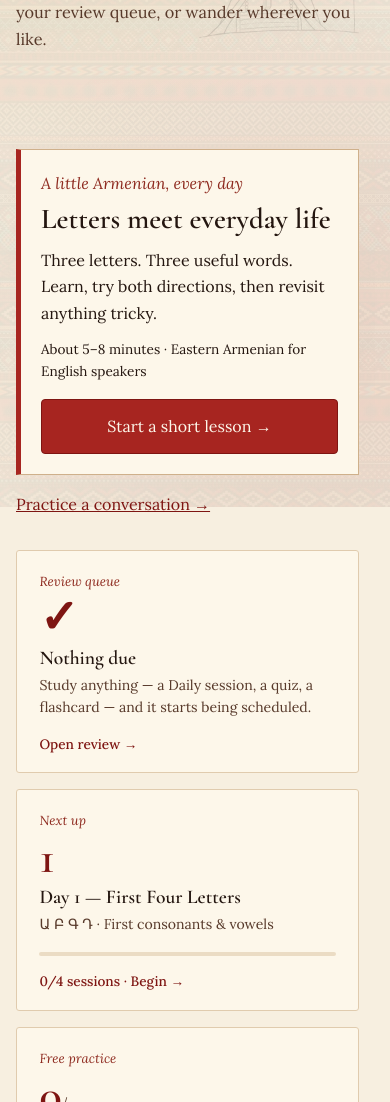
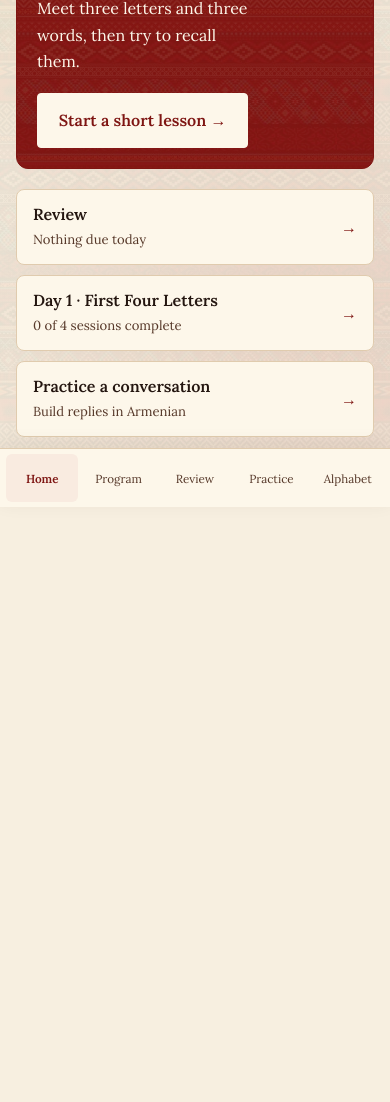
Before and after one commit to pailozka/hayeren, a plain HTML site: page index.html in a window 390 px wide. Shown: the part 337-1439 px from the top of the page. After the commit the page ends 1001 px from the top, so only its background shows below. Drawn offline with nearby package versions, Linux system fonts and the light colour scheme.

Commit message:
Simplify mobile navigation and focus the learning dashboard

```diff
--- a/css/main.css
+++ b/css/main.css
@@ -188,22 +188,6 @@ body::after {
   gap: 0.15rem 0.4rem;
 }
 
-/* Below the wrap breakpoint, nine tabs wrapping to a third line pushes page
-   content down unpredictably. A single scrollable row reads as one control
-   (swipe to see more) instead of a layout that shifts per page. */
-@media (max-width: 720px) {
-  .nav-tabs {
-    flex-wrap: nowrap;
-    overflow-x: auto;
-    max-width: 100%;
-    padding-bottom: 2px;
-    scrollbar-width: thin;
-    -webkit-overflow-scrolling: touch;
-  }
-
-  .tab-btn { flex: 0 0 auto; }
-}
-
 .tab-btn {
   position: relative;
   background: none;
@@ -285,24 +269,6 @@ h1, h2, h3, h4 {
 .dash-head {
   position: relative;
   margin-bottom: 2.5rem;
-  min-height: 190px;
-}
-
-/* Tatik-Papik — "We Are Our Mountains", Stepanakert. Set as a watermark
-   behind the greeting rather than as a framed picture. */
-.dash-head::after {
-  content: '';
-  position: absolute;
-  top: -0.5rem;
-  right: 0;
-  width: min(300px, 42vw);
-  aspect-ratio: 554 / 430;
-  background-image: url('../images/tatik-papik.png');
-  background-size: contain;
-  background-repeat: no-repeat;
-  background-position: top right;
-  opacity: 0.14;
-  pointer-events: none;
 }
 
 .dash-head h1 {
@@ -321,90 +287,6 @@ h1, h2, h3, h4 {
   font-size: 1.02rem;
   color: var(--ink-mid);
   max-width: 56ch;
-}
-
-/* -- The three ways in -- */
-.dash-primary {
-  display: grid;
-  grid-template-columns: repeat(auto-fit, minmax(250px, 1fr));
-  gap: 1rem;
-  margin-bottom: 3rem;
-}
-
-.dash-card {
-  position: relative;
-  display: flex;
-  flex-direction: column;
-  align-items: flex-start;
-  gap: 0.3rem;
-  text-align: left;
-  background: var(--surface);
-  border: 1px solid var(--border);
-  border-radius: 3px;
-  padding: 1.4rem 1.4rem 1.2rem;
-  font-family: var(--serif-body);
-  color: var(--ink);
-  cursor: pointer;
-  transition: border-color 0.2s, transform 0.2s, box-shadow 0.2s;
-}
-
-.dash-card:hover {
-  border-color: var(--border-firm);
-  transform: translateY(-2px);
-  box-shadow: 0 10px 26px -18px rgba(42, 26, 15, 0.45);
-}
-
-/* The lead card carries the gold-leaf edge */
-.dash-card.lead {
-  background: linear-gradient(165deg, var(--apricot-wash), var(--surface) 60%);
-  border-color: var(--apricot-light);
-}
-
-.dash-card.lead::before {
-  content: '';
-  position: absolute;
-  inset: 0 auto 0 0;
-  width: 3px;
-  background: linear-gradient(var(--apricot), var(--rubric));
-  border-radius: 3px 0 0 3px;
-}
-
-.dash-card-kicker {
-  font-style: italic;
-  font-size: 0.82rem;
-  color: var(--rubric);
-}
-
-.dash-card-figure {
-  font-family: var(--serif-display);
-  font-size: 2.9rem;
-  font-weight: 600;
-  line-height: 1;
-  color: var(--apricot-deep);
-}
-
-.dash-card-figure span {
-  font-size: 1.1rem;
-  color: var(--ink-mid);
-}
-
-.dash-card-title {
-  font-family: var(--serif-display);
-  font-size: 1.22rem;
-  font-weight: 600;
-}
-
-.dash-card-note {
-  font-size: 0.88rem;
-  color: var(--ink-mid);
-  line-height: 1.55;
-}
-
-.dash-card-go {
-  margin-top: 0.7rem;
-  font-size: 0.85rem;
-  font-weight: 500;
-  color: var(--apricot-deep);
 }
 
 .dash-progress {
@@ -448,18 +330,6 @@ h1, h2, h3, h4 {
   font-size: 0.82rem;
   font-style: italic;
   color: var(--ink-mid);
-}
-
-/* -- Sections -- */
-.dash-section { margin-bottom: 3rem; }
-
-.dash-section > h2 {
-  font-size: 1.4rem;
-  margin-bottom: 1.1rem;
-  padding-bottom: 0.6rem;
-  background-image: var(--interlace);
-  background-repeat: repeat-x;
-  background-position: bottom left;
 }
 
 .dash-blocks {
@@ -1982,13 +1852,10 @@ main:focus { outline: none; }
 .phrase-card.expanded .phrase-details, .rv-back.visible { max-height: none; }
 .skip-link { position: fixed; top: -100px; left: 1rem; z-index: 100; background: var(--surface); padding: .75rem; }
 .skip-link:focus { top: 1rem; }
-.lesson-launch { display: flex; align-items: center; justify-content: space-between; gap: 2rem; padding: clamp(1.25rem, 3vw, 2rem); margin: 0 0 2rem; border: 1px solid var(--border-firm); border-left: 5px solid var(--apricot); background: var(--surface); }
 .lesson-launch h2 { font-size: clamp(1.8rem, 4vw, 2.5rem); line-height: 1.2; margin: .35rem 0 .65rem; }
 .lesson-eyebrow { color: var(--rubric); font-style: italic; }
-.lesson-caption { display: block; margin-top: .75rem; font-size: .85rem; }
 .lesson-primary { background: var(--apricot); color: var(--surface); border: 1px solid var(--apricot-deep); border-radius: 4px; font: inherit; padding: .85rem 1.3rem; cursor: pointer; min-height: 48px; }
 .lesson-primary:hover { background: var(--apricot-deep); }
-.lesson-launch .lesson-primary { flex-shrink: 0; }
 .lesson-shell { max-width: 760px; margin: auto; padding: 2rem clamp(1rem, 4vw, 2rem) max(3rem, env(safe-area-inset-bottom)); }
 .lesson-toolbar { display: flex; justify-content: space-between; align-items: center; gap: 1rem; font-size: .85rem; margin-bottom: 1.5rem; }
 .lesson-progress { width: 100%; height: 8px; accent-color: var(--apricot); display: block; margin-bottom: 1.5rem; }
@@ -2011,7 +1878,6 @@ main:focus { outline: none; }
 .lesson-feedback { min-height: 4.5rem; padding: 1rem 0; }
 .lesson-summary { display: flex; gap: 1rem; flex-wrap: wrap; font-size: 1.6rem; margin: 1rem 0; }
 @media (max-width: 720px) {
-  .lesson-launch { align-items: stretch; flex-direction: column; gap: 1rem; }
   .app-nav { gap: .5rem; }
   .nav-tabs { width: 100%; }
   .lesson-toolbar { align-items: start; }
@@ -2021,8 +1887,7 @@ main:focus { outline: none; }
 
 .session-tag, .session-meta, .session-title-main { display: block; }
 
-.dialogue-launch { margin: -1rem 0 2rem; }
-.dialogue-launch a, .dialogue-stage summary { color: var(--apricot-deep); }
+.dialogue-stage summary { color: var(--apricot-deep); }
 #dialogueHeading { font-family: var(--serif-display); font-size: clamp(2rem, 6vw, 3rem); line-height: 1.15; margin: .65rem 0; }
 .dialogue-list { display: grid; gap: .75rem; margin-top: 1.5rem; }
 .dialogue-list button { text-align: left; }
@@ -2038,3 +1903,106 @@ main:focus { outline: none; }
 .dialogue-selection { min-height: 3rem; border-bottom: 1px solid var(--border); padding: .7rem 0; }
 .dialogue-actions button:disabled { opacity: .55; cursor: default; }
 #dialogueFeedback { margin-top: .75rem; }
+
+/* Home and mobile navigation */
+.carpet-band { height: 14px; margin-bottom: 0; }
+.dash-head { min-height: 0; margin-bottom: 1.5rem; }
+.dash-head p { margin-top: .35rem; font-size: .9rem; }
+.lesson-launch {
+  position: relative;
+  isolation: isolate;
+  display: grid;
+  grid-template-columns: minmax(0, 1fr) 210px;
+  gap: 1rem;
+  overflow: hidden;
+  background: var(--apricot-deep);
+  color: var(--surface);
+  border: 1px solid var(--apricot-deep);
+  border-radius: 12px;
+  padding: clamp(1.25rem, 4vw, 2.75rem);
+  margin-bottom: 1.25rem;
+}
+.lesson-launch::before {
+  content: '';
+  position: absolute;
+  inset: 0;
+  z-index: -1;
+  opacity: .13;
+  background: url('../images/pattern-tile.jpg') repeat;
+  mix-blend-mode: screen;
+}
+.lesson-launch h2 { color: inherit; font-size: clamp(2rem, 5vw, 3.4rem); }
+.lesson-launch .lesson-eyebrow { color: #f8d79b; }
+.lesson-launch .lesson-primary {
+  display: block;
+  margin-top: 1.15rem;
+  color: var(--apricot-deep);
+  background: var(--surface);
+  border-color: var(--surface);
+  font-weight: 600;
+}
+.lesson-launch .lesson-primary:hover { background: var(--surface2); }
+.lesson-launch :focus-visible { outline-color: var(--surface); }
+.lesson-launch-copy { max-width: 34rem; }
+.lesson-launch-art { width: 100%; height: auto; max-height: 210px; object-fit: contain; filter: drop-shadow(0 8px 14px #39131080); }
+.lesson-launch-progress { display: block; width: min(100%, 16rem); height: .55rem; margin-top: .7rem; accent-color: #f8d79b; }
+.dash-primary { display: grid; grid-template-columns: repeat(3, minmax(0, 1fr)); gap: .65rem; margin-bottom: 1.5rem; }
+.study-link {
+  display: flex;
+  gap: .5rem;
+  align-items: center;
+  justify-content: space-between;
+  background: var(--surface);
+  border: 1px solid var(--border);
+  border-radius: 8px;
+  color: var(--ink);
+  text-decoration: none;
+  font: inherit;
+  text-align: left;
+  padding: .85rem 1rem;
+  min-height: 60px;
+  cursor: pointer;
+}
+.study-link:hover { border-color: var(--apricot); }
+.study-title, .study-note { display: block; }
+.study-title { font-weight: 600; line-height: 1.35; }
+.study-note { font-size: .82rem; color: var(--ink-mid); margin-top: .2rem; }
+.study-arrow { color: var(--apricot-deep); }
+.dash-details { border-top: 1px solid var(--border); }
+.dash-details summary { cursor: pointer; padding-block: .8rem; font-family: var(--serif-display); font-size: 1.4rem; font-weight: 600; }
+.dash-history { margin-top: 1rem; }
+.dash-history a { color: var(--apricot-deep); }
+.practice-hub header { margin-bottom: 1.5rem; }
+.practice-hub h1 { font-size: clamp(2.5rem, 6vw, 3.8rem); }
+.practice-hub header p { margin-top: .45rem; color: var(--ink-mid); }
+.practice-hub .dash-jump { grid-template-columns: repeat(auto-fit, minmax(min(100%, 250px), 1fr)); }
+
+@media (max-width: 720px) {
+  .app-nav { position: static; padding-block: max(.75rem, env(safe-area-inset-top)) .75rem; backdrop-filter: none; }
+  .app-nav::after { display: none; }
+  .nav-tabs {
+    position: fixed;
+    z-index: 40;
+    inset: auto 0 0;
+    display: grid;
+    grid-template-columns: repeat(5, minmax(0, 1fr));
+    gap: 0;
+    overflow: visible;
+    padding: .3rem max(.25rem, env(safe-area-inset-right)) max(.3rem, env(safe-area-inset-bottom)) max(.25rem, env(safe-area-inset-left));
+    background: var(--surface);
+    border-top: 1px solid var(--border);
+    box-shadow: 0 -4px 18px #39231212;
+  }
+  .tab-btn { min-width: 0; min-height: 48px; margin: 0 2px; border: 0; border-radius: 6px; padding: .55rem .1rem; font-size: clamp(.73rem, 2.25vw, .86rem); }
+  .tab-btn.active { background: var(--apricot-wash); font-weight: 700; }
+  .tab-btn .tab-badge { position: absolute; top: 0; right: 0; margin: 0; }
+  html { scroll-padding-top: 12px; scroll-padding-bottom: calc(var(--mobile-nav-height, 62px) + 12px); scrollbar-gutter: auto; }
+  main { padding-bottom: var(--mobile-nav-height, 62px); }
+  .dash-primary { grid-template-columns: minmax(0, 1fr); }
+  .dash { padding-top: 1.2rem; }
+  .lesson-launch { grid-template-columns: minmax(0, 1fr) min(24vw, 110px); gap: .35rem; }
+}
+@media (max-width: 360px) {
+  .lesson-launch { grid-template-columns: minmax(0, 1fr); }
+  .lesson-launch-art { display: none; }
+}
--- a/index.html
+++ b/index.html
@@ -2,7 +2,7 @@
 <html lang="en">
 <head>
 <meta charset="UTF-8">
-<meta name="viewport" content="width=device-width, initial-scale=1.0">
+<meta name="viewport" content="width=device-width, initial-scale=1, viewport-fit=cover.0">
 <title>Հայերեն — Armenian Learning</title>
 <link rel="preconnect" href="https://fonts.googleapis.com">
 <link rel="preconnect" href="https://fonts.gstatic.com" crossorigin>
@@ -21,15 +21,11 @@
 <nav class="app-nav" aria-label="Main navigation">
   <div class="nav-logo">Հայերեն <span>Eastern Armenian</span></div>
   <div class="nav-tabs">
-    <button class="tab-btn active"  data-panel="home"       onclick="showPanel('home', this)">Home</button>
-    <button class="tab-btn"         data-panel="review"     onclick="showPanel('review', this)">Review<span class="tab-badge" id="tabDueBadge"></span></button>
-    <button class="tab-btn"         data-panel="daily"      onclick="showPanel('daily', this)">Program</button>
-    <button class="tab-btn"         data-panel="alphabet"   onclick="showPanel('alphabet', this)">Alphabet</button>
-    <button class="tab-btn"         data-panel="quiz"       onclick="showPanel('quiz', this)">Quiz</button>
-    <button class="tab-btn"         data-panel="flashcards" onclick="showPanel('flashcards', this)">Flashcards</button>
-    <button class="tab-btn"         data-panel="phrases"    onclick="showPanel('phrases', this)">Phrases</button>
-    <button class="tab-btn"         data-panel="calendar"   onclick="showPanel('calendar', this)">Calendar</button>
-    <button class="tab-btn"         data-panel="resources"  onclick="showPanel('resources', this)">Resources</button>
+    <button class="tab-btn active" data-panel="home" aria-current="page" onclick="showPanel('home')">Home</button>
+    <button class="tab-btn" data-panel="daily" onclick="showPanel('daily')">Program</button>
+    <button class="tab-btn" data-panel="review" onclick="showPanel('review')">Review<span class="tab-badge" id="tabDueBadge"></span></button>
+    <button class="tab-btn" data-panel="practice" onclick="showPanel('practice')">Practice</button>
+    <button class="tab-btn" data-panel="alphabet" onclick="showPanel('alphabet')">Alphabet</button>
   </div>
 </nav>
 
@@ -45,37 +41,31 @@
 
     <section id="lessonLaunch" class="lesson-launch" aria-label="Guided lesson"></section>
 
-    <p class="dialogue-launch"><a href="#dialogue">Practice a conversation →</a></p>
+    <section class="dash-primary" id="dashPrimary" aria-label="Study options"></section>
 
-    <section class="dash-primary" id="dashPrimary"></section>
+    <details class="dash-details">
+      <summary>Your progress</summary>
+      <div class="dash-figures" id="dashFigures"></div>
+      <div class="dash-blocks" id="dashBlocks"></div>
+      <p class="dash-history"><a href="#calendar">View study calendar →</a></p>
+    </details>
 
-    <section class="dash-figures" id="dashFigures"></section>
-
-    <section class="dash-section">
-      <h2>Your progress through the program</h2>
-      <div class="dash-blocks" id="dashBlocks"></div>
-    </section>
-
-    <section class="dash-section">
-      <h2>Jump anywhere</h2>
-      <div class="dash-jump" id="dashJump"></div>
-    </section>
-
-    <section class="dash-section">
-      <h2>The year so far</h2>
-      <div class="heatmap-wrap"><div class="heatmap" id="dashHeatmap"></div></div>
-      <div class="heatmap-key">
-        <span>quieter</span>
-        <i class="hm-cell level-0"></i><i class="hm-cell level-1"></i><i class="hm-cell level-2"></i><i class="hm-cell level-3"></i><i class="hm-cell level-4"></i>
-        <span>busier</span>
-      </div>
-    </section>
   </div>
 </div>
 
 <section id="panel-lesson" class="panel"><div class="lesson-shell" id="lessonHost"></div></section>
 
 <section id="panel-dialogue" class="panel"><div class="lesson-shell" id="dialogueHost"></div></section>
+
+<section id="panel-practice" class="panel">
+  <div class="dash practice-hub">
+    <header>
+      <h1>Practice</h1>
+      <p>Choose what you want to work on today.</p>
+    </header>
+    <div class="dash-jump" id="dashJump"></div>
+  </div>
+</section>
 
 <!-- ====== REVIEW PANEL ====== -->
 <div id="panel-review" class="panel">
--- a/js/app.js
+++ b/js/app.js
@@ -21,6 +21,12 @@ if ('serviceWorker' in navigator) {
 
 // Account for wrapped navigation and larger text without a fixed scroll offset.
 const appNav = document.querySelector('.app-nav');
-if (window.ResizeObserver) new ResizeObserver(() => {
-  document.documentElement.style.setProperty('--nav-height', appNav.offsetHeight + 'px');
-}).observe(appNav);
+const navTabs = appNav.querySelector('.nav-tabs');
+if (window.ResizeObserver) {
+  const navigationObserver = new ResizeObserver(() => {
+    document.documentElement.style.setProperty('--nav-height', appNav.offsetHeight + 'px');
+    document.documentElement.style.setProperty('--mobile-nav-height', navTabs.offsetHeight + 'px');
+  });
+  navigationObserver.observe(appNav);
+  navigationObserver.observe(navTabs);
+}
--- a/js/dashboard.js
+++ b/js/dashboard.js
@@ -8,23 +8,21 @@ function initDashboard() {
   renderDashPrimary();
   renderDashFigures();
   renderDashBlocks();
-  renderDashJump();
-  renderDashHeatmap();
   updateDueBadge();
 }
 
 function renderDashGreeting() {
   const h = new Date().getHours();
   const greeting = h < 12
-    ? { arm: 'Բարի՛ <em>լույս</em>', rom: 'Bari luys' }
+    ? { arm: 'Բարի՛ <em>լույս</em>', english: 'Good morning' }
     : h < 18
-      ? { arm: 'Բարի՛ <em>օր</em>', rom: 'Bari or' }
-      : { arm: 'Բարի՛ <em>երեկո</em>', rom: 'Bari yereko' };
+      ? { arm: 'Բարի՛ <em>օր</em>', english: 'Good afternoon' }
+      : { arm: 'Բարի՛ <em>երեկո</em>', english: 'Good evening' };
 
   const el = document.getElementById('dashGreeting');
   if (el) el.innerHTML = greeting.arm;
   const line = document.getElementById('dashLine');
-  if (line) line.textContent = greeting.rom + ' — pick up where you left off, clear your review queue, or wander wherever you like.';
+  if (line) line.textContent = greeting.english + ' · Eastern Armenian';
 }
 
 function renderDashPrimary() {
@@ -35,43 +33,22 @@ function renderDashPrimary() {
   const resumeDay = getCurrentDay();
   const day = getDay(resumeDay);
   const { done, total } = getDayCompletion(resumeDay);
-  const started = done > 0;
+  const due = stats.dueToday;
 
-  const dueCard = stats.dueToday > 0
-    ? `
-      <button class="dash-card lead" onclick="goPanel('review')">
-        <div class="dash-card-kicker">Due now</div>
-        <div class="dash-card-figure">${stats.dueToday}</div>
-        <div class="dash-card-title">item${stats.dueToday === 1 ? '' : 's'} to review</div>
-        <div class="dash-card-note">Scheduled by how well you knew them last time. Clearing this is the single highest-value thing you can do today.</div>
-        <span class="dash-card-go">Start reviewing →</span>
-      </button>`
-    : `
-      <button class="dash-card" onclick="goPanel('review')">
-        <div class="dash-card-kicker">Review queue</div>
-        <div class="dash-card-figure">✓</div>
-        <div class="dash-card-title">Nothing due</div>
-        <div class="dash-card-note">${stats.tracked ? 'You are current. Study something new and it will enter the queue.' : 'Study anything — a Daily session, a quiz, a flashcard — and it starts being scheduled.'}</div>
-        <span class="dash-card-go">Open review →</span>
-      </button>`;
+  host.innerHTML = `
+    <a class="study-link" href="#review">
+      <span><span class="study-title">Review</span><span class="study-note">${due ? `${due} item${due === 1 ? '' : 's'} due today` : 'Nothing due today'}</span></span>
+      <span class="study-arrow" aria-hidden="true">→</span>
+    </a>
+    <button class="study-link" onclick="goDay(${resumeDay})">
+      <span><span class="study-title">Day ${resumeDay} · ${day.title}</span><span class="study-note">${done} of ${total} sessions complete</span></span>
+      <span class="study-arrow" aria-hidden="true">→</span>
+    </button>
+    <a class="study-link" href="#dialogue">
+      <span><span class="study-title">Practice a conversation</span><span class="study-note">Build replies in Armenian</span></span>
+      <span class="study-arrow" aria-hidden="true">→</span>
+    </a>`;
 
-  host.innerHTML = dueCard + `
-    <button class="dash-card" onclick="goDay(${resumeDay})">
-      <div class="dash-card-kicker">${started ? 'Continue' : 'Next up'}</div>
-      <div class="dash-card-figure">${resumeDay}</div>
-      <div class="dash-card-title">Day ${resumeDay} — ${day.title}</div>
-      <div class="dash-card-note">${day.subtitle}</div>
-      <div class="dash-progress"><div class="dash-progress-fill" style="width:${total ? (done / total * 100) : 0}%"></div></div>
-      <span class="dash-card-go">${done}/${total} sessions · ${started ? 'Resume' : 'Begin'} →</span>
-    </button>
-
-    <button class="dash-card" onclick="goPanel('flashcards')">
-      <div class="dash-card-kicker">Free practice</div>
-      <div class="dash-card-figure">${learnedLetters.size}<span>/${letters.length}</span></div>
-      <div class="dash-card-title">Letters marked learned</div>
-      <div class="dash-card-note">No schedule, no program. Shuffle a deck and drill whatever you feel like.</div>
-      <span class="dash-card-go">Open flashcards →</span>
-    </button>`;
 }
 
 function renderDashFigures() {
@@ -129,6 +106,7 @@ function renderDashJump() {
   const host = document.getElementById('dashJump');
   if (!host) return;
   const jumps = [
+    { panel: 'dialogue', title: 'Conversations', note: 'Build replies for everyday situations.' },
     { panel: 'alphabet',   title: 'The alphabet',  note: `All ${letters.length} letters, with sound, notes and example words.` },
     { panel: 'quiz',       title: 'Quiz',          note: 'Multiple choice, letters or vocabulary, both directions.' },
     { panel: 'flashcards', title: 'Flashcards',    note: 'Flip cards that feed the review scheduler.' },
@@ -143,16 +121,14 @@ function renderDashJump() {
     </button>`).join('');
 }
 
-function renderDashHeatmap() {
-  render52WeekHeatmap('dashHeatmap');
-}
-
 function updateDueBadge() {
   const badge = document.getElementById('tabDueBadge');
   if (!badge) return;
   const n = getSrsStats().dueToday;
   badge.textContent = n > 0 ? n : '';
   badge.classList.toggle('visible', n > 0);
+  badge.setAttribute('aria-hidden', 'true');
+  badge.parentElement.setAttribute('aria-label', n > 0 ? `Review, ${n} due` : 'Review');
 }
 
 // ---- Navigation helpers used by the dashboard ----
--- a/js/lesson.js
+++ b/js/lesson.js
@@ -16,12 +16,20 @@ function lessonItems(unit) {
 function saveLesson() { localStorage.setItem(LESSON_KEY, JSON.stringify(lessonState)); }
 function renderLessonLaunch() {
   const resume = lessonState && !lessonState.finished;
+  const unit = lessonState ? lessonState.unit + (resume ? 0 : 1) : 0;
+  const topic = lessonTopics[unit % lessonTopics.length];
+  const topicName = topic[0].toUpperCase() + topic.slice(1);
+  const step = resume ? (lessonState.phase === 'learn' ? lessonState.index : 6 + lessonState.index) : 0;
   document.getElementById('lessonLaunch').innerHTML = `
-    <div><p class="lesson-eyebrow">A little Armenian, every day</p>
-    <h2>${resume ? 'Pick up your short lesson' : 'Letters meet everyday life'}</h2>
-    <p>Three letters. Three useful words. Learn, try both directions, then revisit anything tricky.</p>
-    <span class="lesson-caption">About 5–8 minutes · ${resume ? 'Your place is saved' : 'Eastern Armenian for English speakers'}</span></div>
-    <button class="lesson-primary" onclick="startLesson()">${resume ? 'Continue lesson' : 'Start a short lesson'} →</button>`;
+    <div class="lesson-launch-copy">
+      <p class="lesson-eyebrow">Lesson ${unit + 1} · 5–8 min</p>
+      <h2>${topicName} &amp; the alphabet</h2>
+      <p>${resume ? 'Pick up where you left off.' : 'Meet three letters and three words, then try to recall them.'}</p>
+      ${resume ? `<progress class="lesson-launch-progress" max="${6 + lessonState.queue.length}" value="${step}" aria-label="Current lesson progress"></progress>` : ''}
+      <button class="lesson-primary" onclick="startLesson()">${resume ? 'Continue lesson' : 'Start a short lesson'} <span aria-hidden="true">→</span></button>
+    </div>
+    <img class="lesson-launch-art" src="images/letter-a-cutout.png" alt="" width="240" height="240">`;
+
 }
 function startLesson() {
   if (!lessonState || lessonState.finished) {
--- a/js/nav.js
+++ b/js/nav.js
@@ -5,7 +5,7 @@ let _phrasebookInited = false;
 let _dailyInited = false;
 let _calendarInited = false;
 
-const PANEL_NAMES = ['home', 'lesson', 'dialogue', 'review', 'daily', 'alphabet', 'quiz', 'flashcards', 'phrases', 'calendar', 'resources'];
+const PANEL_NAMES = ['home', 'lesson', 'practice', 'dialogue', 'review', 'daily', 'alphabet', 'quiz', 'flashcards', 'phrases', 'calendar', 'resources'];
 
 const panelScrollPositions = {};
 let currentPanel = 'home';
@@ -28,14 +28,13 @@ function showPanel(name, btnEl, fromHash) {
     b.removeAttribute('aria-current');
   });
   document.getElementById('panel-' + name).classList.add('active');
-  const tab = btnEl || document.querySelector(`.tab-btn[data-panel="${name}"]`);
+  const group = { lesson: 'home', dialogue: 'practice', quiz: 'practice',
+    flashcards: 'practice', phrases: 'practice', calendar: 'practice', resources: 'practice' };
+  const tab = btnEl || document.querySelector(`.tab-btn[data-panel="${group[name] || name}"]`);
   if (tab) {
     tab.classList.add('active');
-    tab.setAttribute('aria-current', 'page');
-    const strip = tab.parentElement;
-    strip.scrollTo({ left: tab.offsetLeft - strip.offsetLeft - (strip.clientWidth - tab.clientWidth) / 2, behavior: 'auto' });
+    tab.setAttribute('aria-current', group[name] ? 'true' : 'page');
   }
-
 
   if (!fromHash && location.hash.slice(1) !== name) {
     history.pushState(null, '', '#' + name);
@@ -43,6 +42,7 @@ function showPanel(name, btnEl, fromHash) {
 
   if (name === 'lesson') renderLesson();
   if (name === 'dialogue') renderDialogue();
+  if (name === 'practice') renderDashJump();
   if (name === 'home') {
     initDashboard();
   }
@@ -75,6 +75,11 @@ function showPanel(name, btnEl, fromHash) {
 // Panels are deep-linkable (#quiz, #alphabet, …) and Back/Forward move
 // between them, without turning this into a real router — there's still
 // only one level of navigation.
+document.querySelector('.skip-link').addEventListener('click', event => {
+  event.preventDefault();
+  document.getElementById('mainContent').focus();
+});
+
 window.addEventListener('hashchange', () => {
   showPanel(location.hash.slice(1), null, true);
 });
--- a/sw.js
+++ b/sw.js
@@ -1,4 +1,4 @@
-const CACHE_NAME = 'hayeren-v10';
+const CACHE_NAME = 'hayeren-v11';
 const APP_SHELL = [
   './',
   'index.html',
```
Also changed, not shown: 1 other file.
